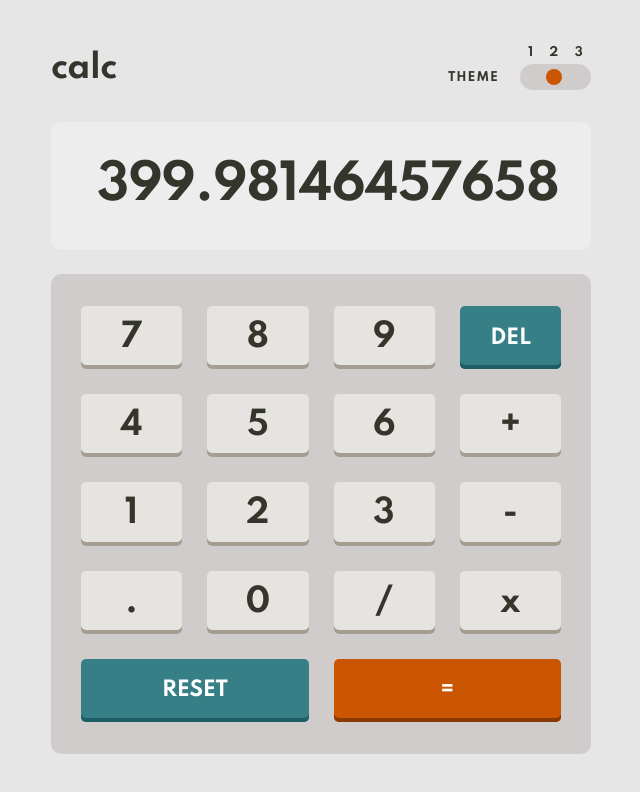
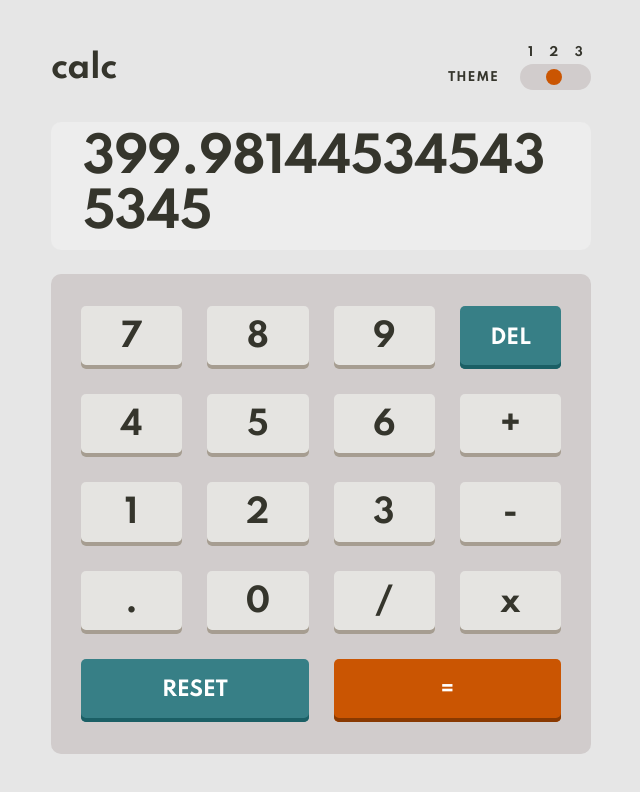
Before and after one commit to vlada030/frontendmentor-calculator-app, a website built with webpack: page src/index.html in a window 1280 px wide. Shown: the whole page, without its empty margins (319-959 px from the left). Built offline with nearby package versions, Linux system fonts and the light colour scheme.

Commit message:
podesavanje prikazivanja broja mna displeju

```diff
--- a/src/index.html
+++ b/src/index.html
@@ -27,7 +27,7 @@
     </div>
 
     <div class="display">
-      <p>399.98146457658</p>
+      <p>399.981445345435345</p>
     </div>
 
     <div class="keypad">
--- a/src/scss/_section.scss
+++ b/src/scss/_section.scss
@@ -88,17 +88,19 @@
     }
 
     .display {
-        text-align: right;
         border-radius: 10px;
 
         display: grid;
-        align-items: center;
+        align-content: center;
 
         padding: 0 24px;
 
         p {
             font-size: 32px;
             letter-spacing: -0.5px;
+            //overflow-x: hidden;
+            word-wrap: break-word;
+            word-break: break-all;
         }
 
         @include media(laptop) {
```
